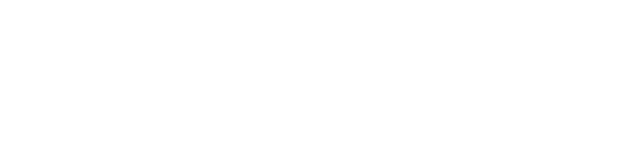
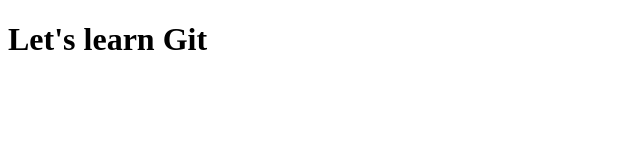
Before and after one commit to naimuddoulaOvi/stack-learner, a plain HTML site: page index.html in a window 1280 px wide. Shown: the whole page, without its empty margins (0-640 px from the left). Drawn offline with Linux system fonts and the light colour scheme.

Commit message:
adding heading in html

```diff
--- a/index.html
+++ b/index.html
@@ -6,5 +6,7 @@
         <meta name="viewport" content="width=device-width, initial-scale=1.0" />
         <title>learning Git with Stack Learner</title>
     </head>
-  <body></body>
+    <body>
+        <h1>Let's learn Git</h1>
+    </body>
 </html>
```
Lines whose indentation alone changed are shown as unchanged.
